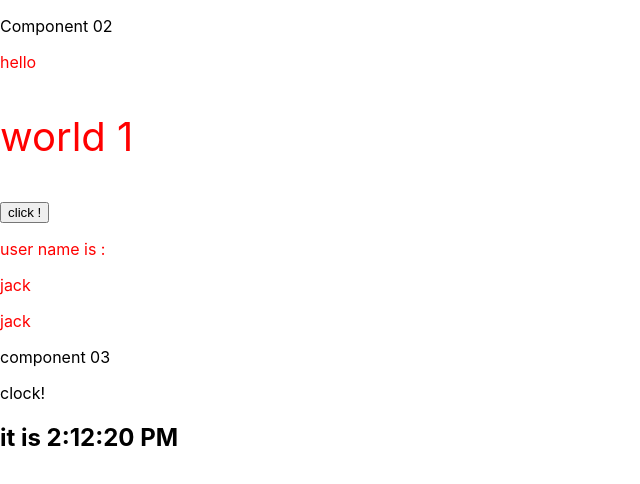
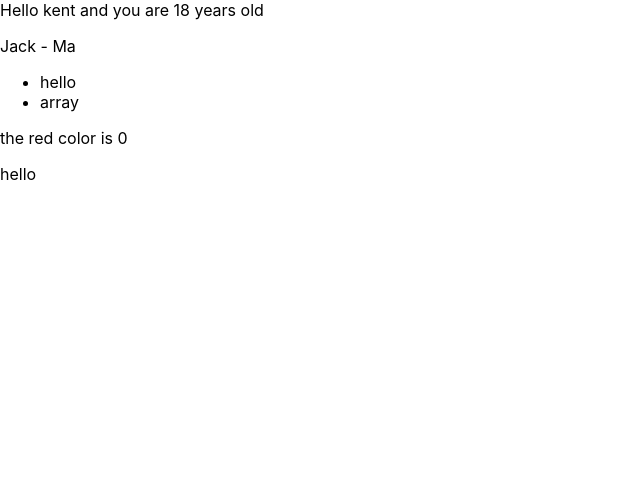
Before and after one commit to zhang250515/react_ts, a React (Create React App) app: page / in a window 1280 px wide. Shown: the top 484 px of the page, without its empty margins (0-640 px from the left). Built offline with nearby package versions, Linux system fonts and the light colour scheme.

Commit message:
feature(ts): typescript study

```diff
--- a/src/index.tsx
+++ b/src/index.tsx
@@ -2,10 +2,10 @@ import React from 'react';
 import ReactDOM from 'react-dom';
 import './index.css';
 import * as serviceWorker from './serviceWorker';
-import Root02 from "./component/component_02";
+import Ts01 from "./typescript/typescript_01";
 
 function tick() {
-  ReactDOM.render(<Root02 />, document.getElementById('root'));
+  ReactDOM.render(<Ts01 />, document.getElementById('root'));
 }
 
 tick();
--- /dev/null
+++ b/src/typescript/ColorEnum.tsx
@@ -0,0 +1,7 @@
+enum Color {
+    RED,
+    GREEN,
+    BLUE
+}
+
+export {Color}
--- /dev/null
+++ b/src/typescript/Person.tsx
@@ -0,0 +1,4 @@
+export interface Person {
+    name: string | null;
+    age: number | null;
+}
--- /dev/null
+++ b/src/typescript/Student.tsx
@@ -0,0 +1,8 @@
+class Student {
+    fullName: string;
+    constructor(private firstName: string, private lastName: string) {
+        this.fullName = firstName + ' - ' + lastName
+    }
+}
+
+export {Student}
--- /dev/null
+++ b/src/typescript/typescript_01.tsx
@@ -0,0 +1,41 @@
+import React from "react";
+import {Person} from "./Person"
+import {Student} from "./Student";
+import {Color} from "./ColorEnum"
+
+function hello(name: string) :void {
+    console.log(name)
+}
+
+function greeter(person: Person) {
+    return `Hello ${person.name} and you are ${person.age} years old`
+}
+
+const Ts_01: React.FC = () => {
+
+    let kent: Person = {name: 'kent', age: 18};
+    let jack = new Student('Jack', 'Ma');
+    let isDone: boolean = true;
+    let list: string[] = ['hello', 'array'];
+    let red:Color = Color.RED;
+    return (
+        <div>
+            {
+                greeter(kent)
+            }
+            <p> {jack.fullName}  </p>
+            <ul>
+                {
+                    list.map((item:string, index:number) => {
+                        return <li key={index}> {item} </li>
+                    })
+                }
+            </ul>
+            <p> the red color is {red} </p>
+            <p> hello {hello('everyOne')} </p>
+        </div>
+
+    )
+};
+
+export default Ts_01;
```
Also changed, not shown: 1 other file (tests, documents, lock files or other folders).
